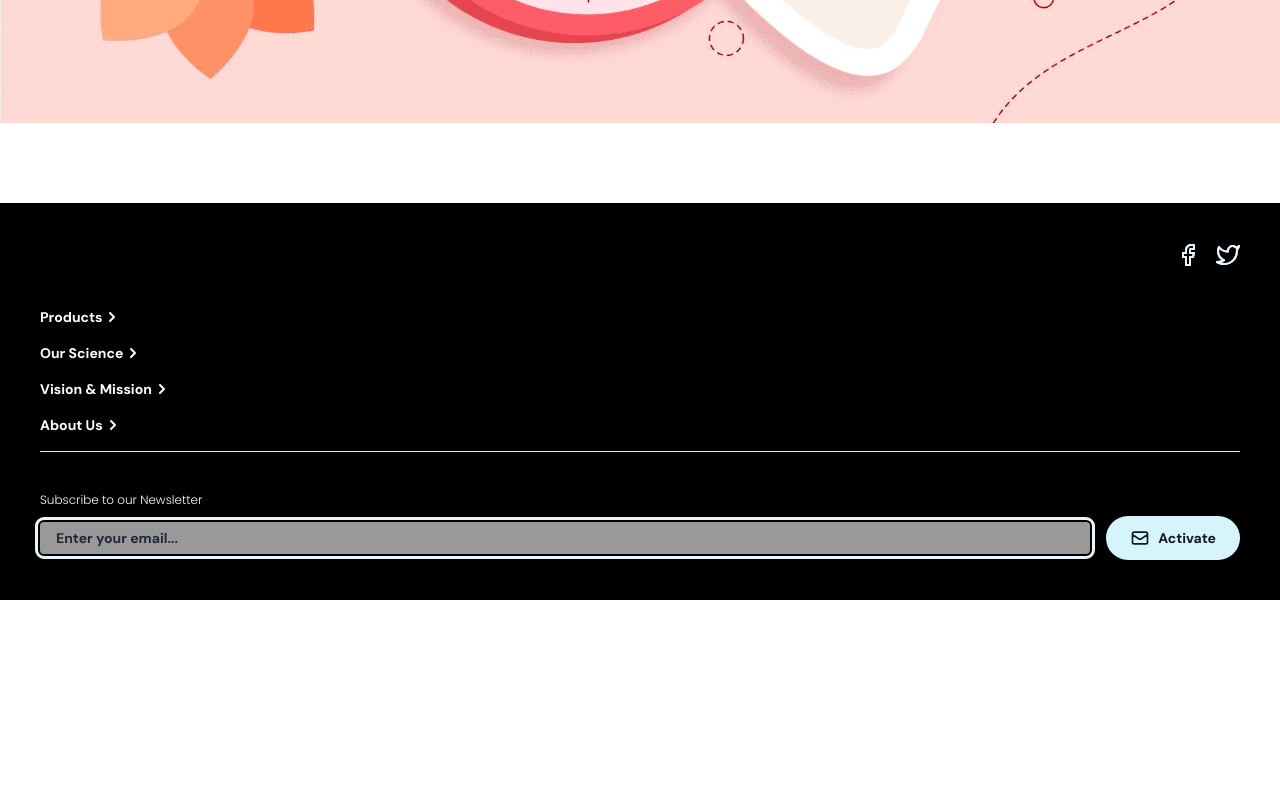
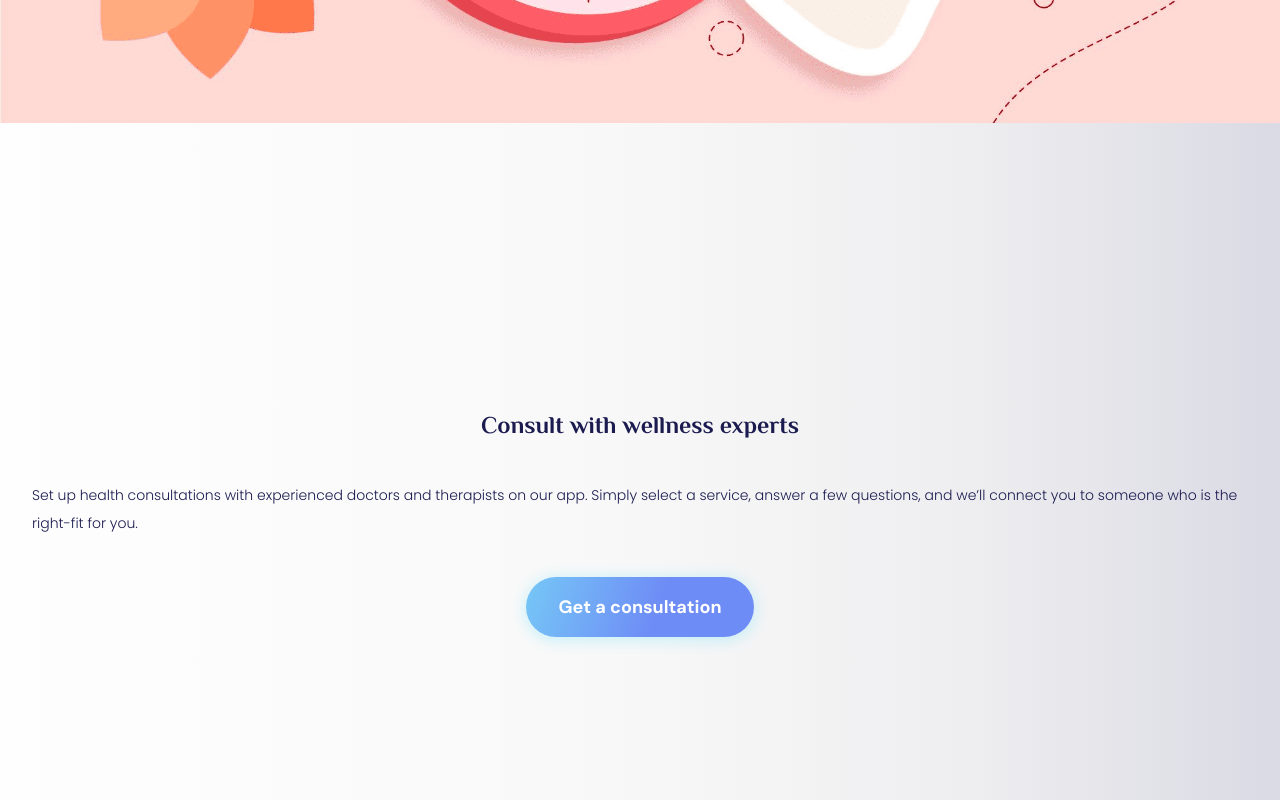
Before and after one commit to swaubhik/literate-octo-succotash, a Vue app: page /about in a window 1280 px wide. Shown: the part 5440-6240 px from the top of the page. Before the commit the page ends 6040 px from the top, so only its background shows below. Built offline with nearby package versions, Linux system fonts and the light colour scheme.

Commit message:
:sparkles: Update About.vue
importing wellness component

```diff
--- a/src/views/About.vue
+++ b/src/views/About.vue
@@ -31,6 +31,7 @@
     <Shop />
     <TrackMood />
     <TrackPeriod />
+    <Wellness />
   </div>
 </template>
 <script>
@@ -39,8 +40,9 @@ import Different from "../components/Different.vue";
 import Shop from "../components/Shop.vue";
 import TrackMood from "../components/TrackMood.vue";
 import TrackPeriod from "../components/TrackPeriod.vue";
+import Wellness from "../components/Wellness.vue";
 
 export default {
-  components: { Card, Different, Shop, TrackMood, TrackPeriod },
+  components: { Card, Different, Shop, TrackMood, TrackPeriod, Wellness },
 };
 </script>
```
